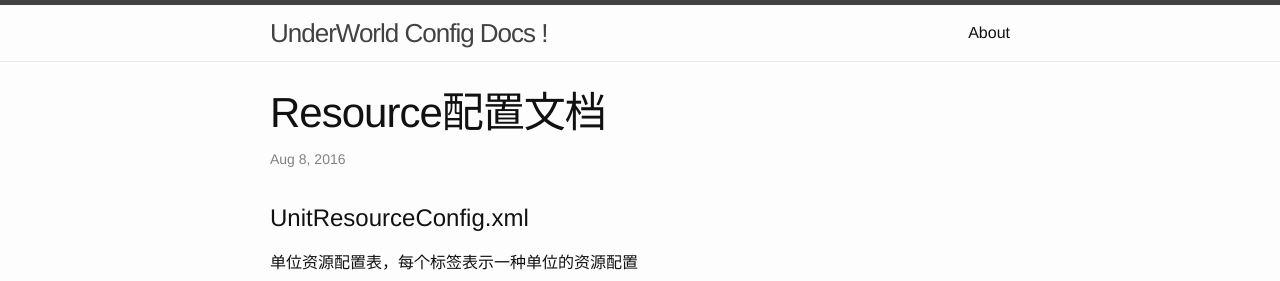
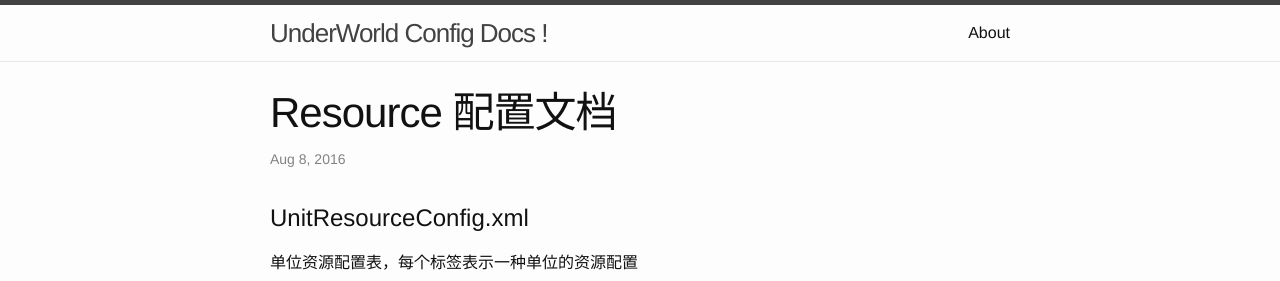
Before and after one commit to mofishorg/underworld_config_doc, a Jekyll site: the page built from _posts/2016-08-08-resource-doc.markdown, in a window 1280 px wide. Shown: the top 281 px of the page. Built offline with Jekyll 4.4.1, drawn with Linux system fonts in a browser that asks for light colours.

```diff
--- a/_posts/2016-08-08-resource-doc.markdown
+++ b/_posts/2016-08-08-resource-doc.markdown
@@ -1,6 +1,6 @@
 ---
 layout: post
-title:  "Resource配置文档"
+title:  "Resource 配置文档"
 date:   2016-08-08 14:56:00 +0800
 categories: jekyll update
 ---
```
